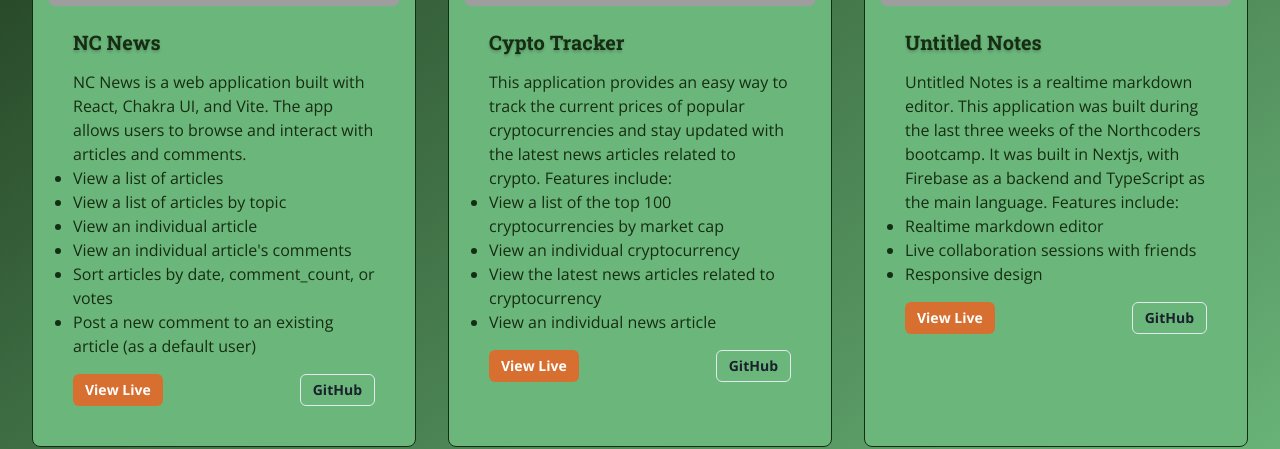
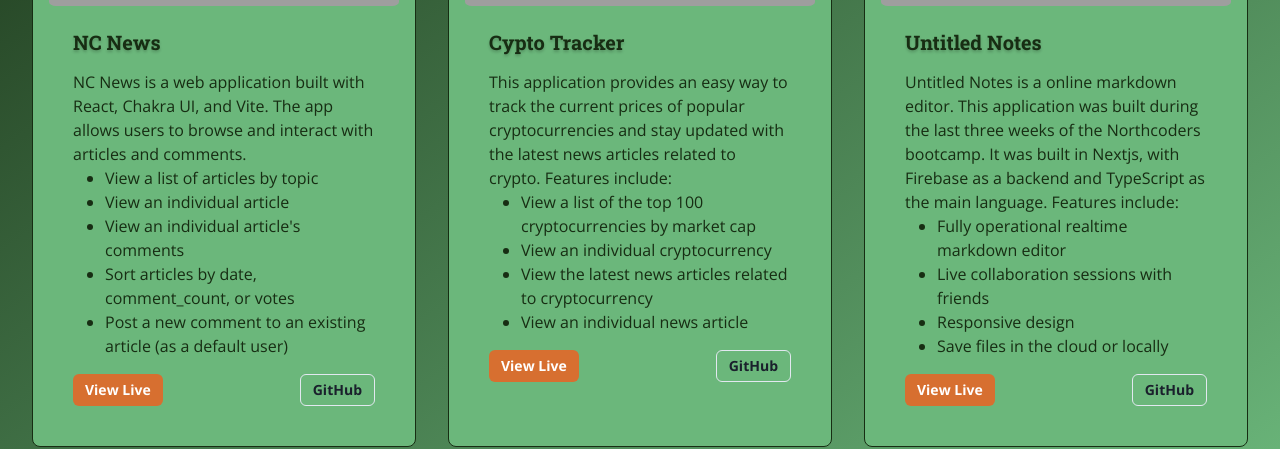
Before and after one commit to jdwd40/portfolio, a React (Vite) app: page /projects in a window 1280 px wide. Shown: the part 416-865 px from the top of the page. Built offline with nearby package versions, Linux system fonts and the light colour scheme; grey boxes are pictures that could not be loaded.

Commit message:
indented bullet points and changed project descriptions

```diff
--- a/src/components/ProjectsPage.jsx
+++ b/src/components/ProjectsPage.jsx
@@ -16,21 +16,21 @@
 const projects = [
   {
     title: 'NC News',
-    description: 'NC News is a web application built with React, Chakra UI, and Vite. The app allows users to browse and interact with articles and comments.<br /> <ul><li>View a list of articles</li><li>View a list of articles by topic</li><li>View an individual article</li><li>View an individual article\'s comments</li><li>Sort articles by date, comment_count, or votes</li><li>Post a new comment to an existing article (as a default user)</li></ul>',
+    description: 'NC News is a web application built with React, Chakra UI, and Vite. The app allows users to browse and interact with articles and comments.<br /> <ul style="padding-left: 2rem"><li>View a list of articles by topic</li><li>View an individual article</li><li>View an individual article\'s comments</li><li>Sort articles by date, comment_count, or votes</li><li>Post a new comment to an existing article (as a default user)</li></ul>',
     image: 'https://jdwd40.com/wp-content/uploads/2023/04/sabri-tuzcu-wunVFNvqhfE-unsplash.jpg',
     liveLink: 'https://project1-live-link.com',
     githubLink: 'https://github.com/jdwd40/fe-vite-nc-news',
   },
   {
     title: 'Cypto Tracker',
-    description: 'This application provides an easy way to track the current prices of popular cryptocurrencies and stay updated with the latest news articles related to crypto. Features include:<br /> <ul><li>View a list of the top 100 cryptocurrencies by market cap</li><li>View an individual cryptocurrency</li><li>View the latest news articles related to cryptocurrency</li><li>View an individual news article</li>',
+    description: 'This application provides an easy way to track the current prices of popular cryptocurrencies and stay updated with the latest news articles related to crypto. Features include:<br /> <ul style="padding-left: 2rem"><li>View a list of the top 100 cryptocurrencies by market cap</li><li>View an individual cryptocurrency</li><li>View the latest news articles related to cryptocurrency</li><li>View an individual news article</li>',
     image: 'https://jdwd40.com/wp-content/uploads/2023/05/screenshot.png',
     liveLink: 'https://jdc1.xyz',
     githubLink: 'https://github.com/jdwd40/cryptoapp',
   },
   {
     title: 'Untitled Notes',
-    description: 'Untitled Notes is a realtime markdown editor. This application was built during the last three weeks of the Northcoders bootcamp. It was built in Nextjs, with Firebase as a backend and TypeScript as the main language. Features include:<br /> <ul><li>Realtime markdown editor</li><li>Live collaboration sessions with friends</li><li>Responsive design</li></ul>',
+    description: 'Untitled Notes is a online markdown editor. This application was built during the last three weeks of the Northcoders bootcamp. It was built in Nextjs, with Firebase as a backend and TypeScript as the main language. Features include:<br /> <ul style="padding-left: 2rem"><li>Fully operational realtime markdown editor</li><li>Live collaboration sessions with friends</li><li>Responsive design</li><li>Save files in the cloud or locally</li></ul>',
     image: 'https://jdwd40.com/wp-content/uploads/2023/05/splashscreen.png',
     liveLink: 'https://untitled-notes.vercel.app/',
     githubLink: 'https://github.com/jdwd40/untitled-notes',
@@ -84,6 +84,7 @@
                 </Heading>
                 <Text
                   dangerouslySetInnerHTML={{ __html: project.description }}
+                  className="indent-ul"
                 />
                 <Flex mt="auto" justifyContent="space-between" width="100%">
                   <Link href={project.liveLink} isExternal>
--- /dev/null
+++ b/src/components/projectsPage.css
@@ -0,0 +1,3 @@
+.indent-ul {
+    padding-left: 2rem;
+  }
```
